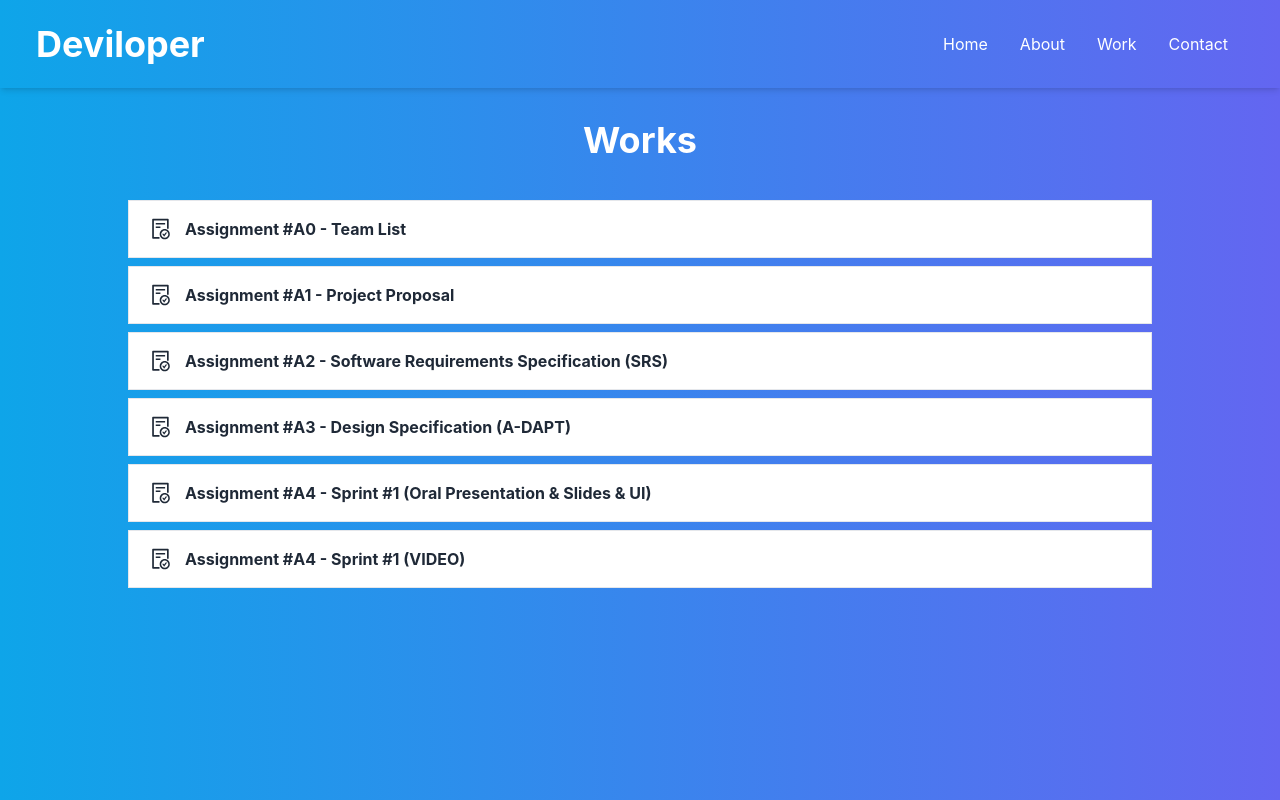
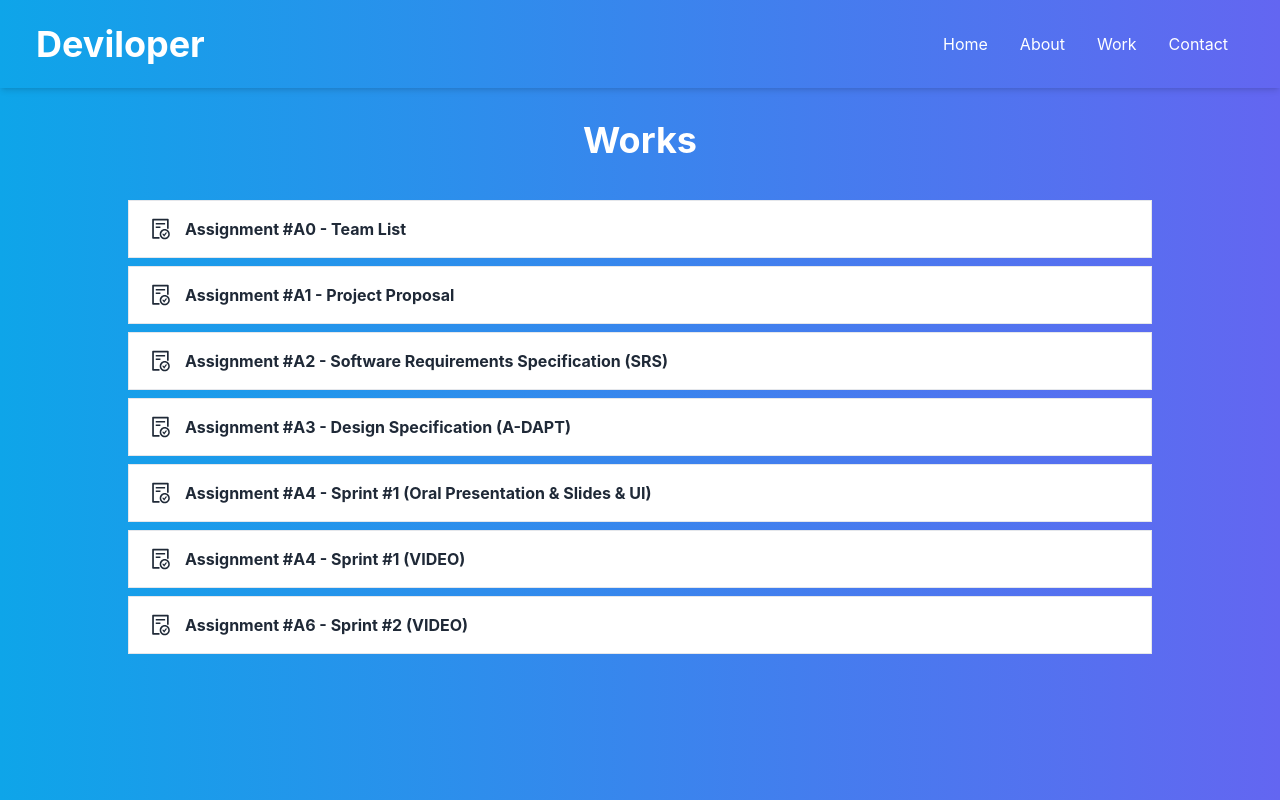
Before and after one commit to thunyoubun/se-web, a Next.js app: page /work in a window 1280 px wide. Shown: the top 800 px of the page. Built offline with nearby package versions, Linux system fonts and the light colour scheme; what tw-elements would draw is missing.

Commit message:
a6 video

```diff
--- a/components/Navbar.tsx
+++ b/components/Navbar.tsx
@@ -43,7 +43,7 @@ const Navbar = () => {
             <Link href="/about">About</Link>
           </li>
           <li className="p-4">
-            <Link href="/work">Work</Link>
+            <Link href="https://se-quizz.vercel.app/">Work</Link>
           </li>
           <li className="p-4">
             <Link href="/contact">Contact</Link>
--- a/components/Work.tsx
+++ b/components/Work.tsx
@@ -92,7 +92,11 @@ export default function Work({ name, id, src, num }: props) {
               {src.includes(".pdf") ? (
                 <iframe src={src} width="100%" height={500}></iframe>
               ) : (
-                <a href={src} className="ml-4 underline hover:text-blue-500">
+                <a
+                  href={src}
+                  target="_blank"
+                  className="ml-4 underline hover:text-blue-500"
+                >
                   LINK VIDEO
                 </a>
               )}
--- a/components/data.js
+++ b/components/data.js
@@ -87,4 +87,10 @@ export const docs = [
     name: "Sprint #1 (VIDEO)",
     src: "https://www.canva.com/design/DAFbZ8wZabM/XHhrK0AkctlJ5akzgZav_A/watch?utm_content=DAFbZ8wZabM&utm_campaign=designshare&utm_medium=link&utm_source=publishsharelink&fbclid=IwAR2Th2ub0x1_tlBAsWOsesxwoGWxUPyEhYDn5B_Wa7si-0bGleav6F211BQ",
   },
+  {
+    id: "6",
+    num: "Six",
+    name: "Sprint #2 (VIDEO)",
+    src: "https://drive.google.com/file/d/1I-0n1oy_KRXsLp-nXbxUy5grkpDyo1ag/view?fbclid=IwAR2InkMZoHqF2vxSGYd_urNwILFx1RBWgMIxPw7JCKghj5UG3LcOUNH0y4M",
+  },
 ];
--- a/pages/index.tsx
+++ b/pages/index.tsx
@@ -24,9 +24,9 @@ export default function Home() {
               </p>
             </div>
             <div className="space-x-4">
-              <Link href="https://se-quizz.vercel.app/">
+              <Link href="https://se-quizz.vercel.app/" target="_blank">
                 <button className="text-white rounded-md hover:bg-white hover:text-black  border py-2 px-5">
-                  View Documents
+                  View Work
                 </button>
               </Link>
             </div>
```
